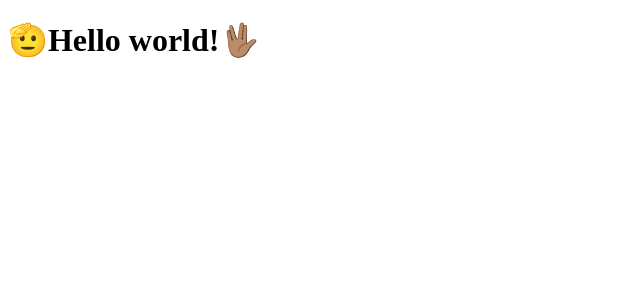
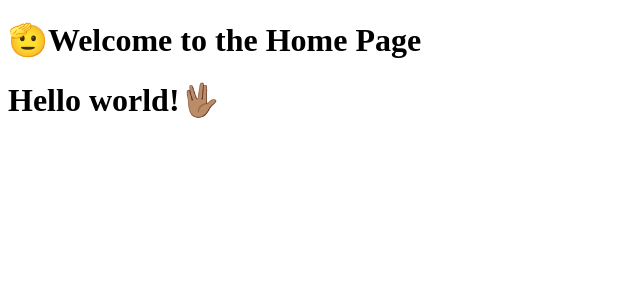
Before and after one commit to fabianocsouza/clone-tabnews, a Next.js app: page / in a window 1280 px wide. Shown: the top 300 px of the page, without its empty margins (0-640 px from the left). Built offline with nearby package versions, Linux system fonts and the light colour scheme.

Commit message:
atualiza a frase inicial

```diff
--- a/pages/index.js
+++ b/pages/index.js
@@ -1,5 +1,8 @@
 export default function Home() {
   return (
-    <h1>🫡Hello world!🖖🏽 </h1>
+    <>
+      <h1>🫡Welcome to the Home Page</h1>
+      <h1>Hello world!🖖🏽</h1>
+    </>
   );
 }
```
Also changed, not shown: 1 other file (tests, documents, lock files or other folders).
